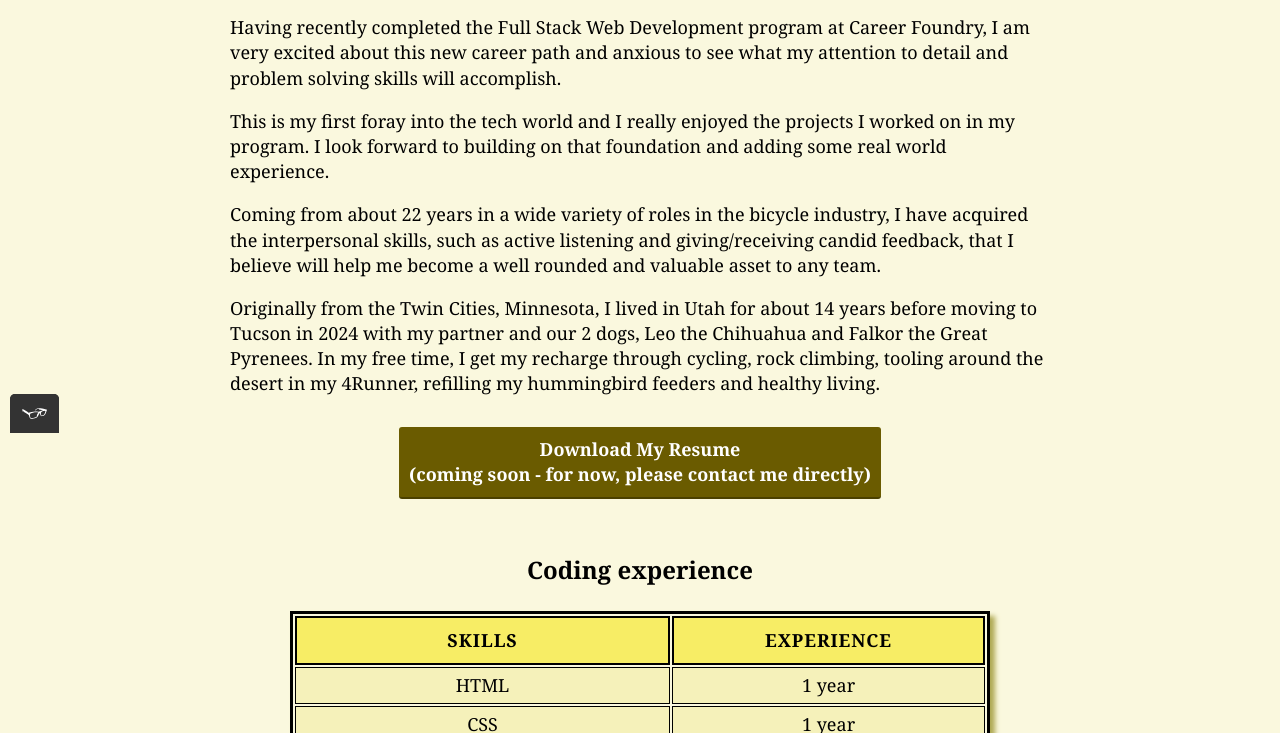
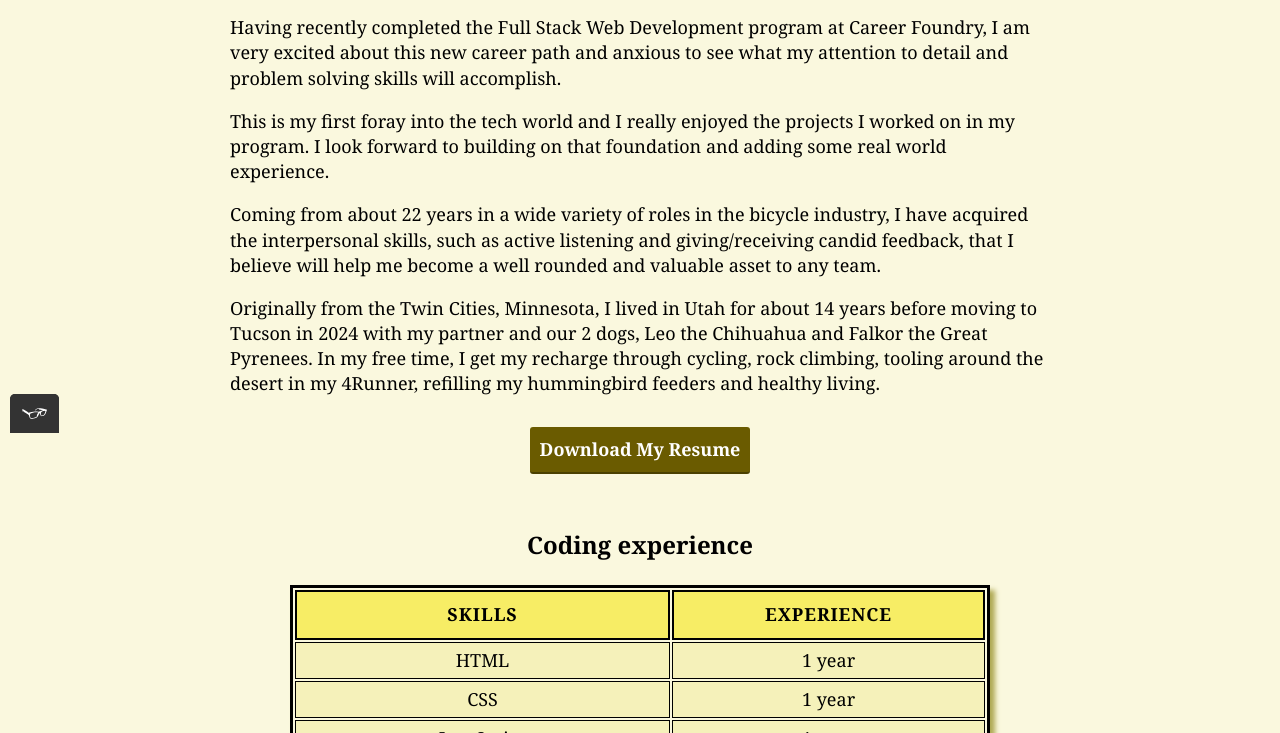
Before and after one commit to tonymcaron/portfolio-website, a plain HTML site: page about.html in a window 1280 px wide. Shown: the part 367-1100 px from the top of the page. Drawn offline with nearby package versions, Linux system fonts and the light colour scheme.

Commit message:
Resume link added

```diff
--- a/about.html
+++ b/about.html
@@ -78,8 +78,7 @@
         </div>
 
         <div class="about__button-container">
-            <a href="#" class="button" download>Download My Resume <br> (coming soon - for now, please contact me
-                directly)</a>
+            <a href="files/tony.caron.resume.pdf" class="button" download>Download My Resume</a>
         </div>
 
         <div class="about__table-container">
```
Also changed, not shown: 1 other file.
